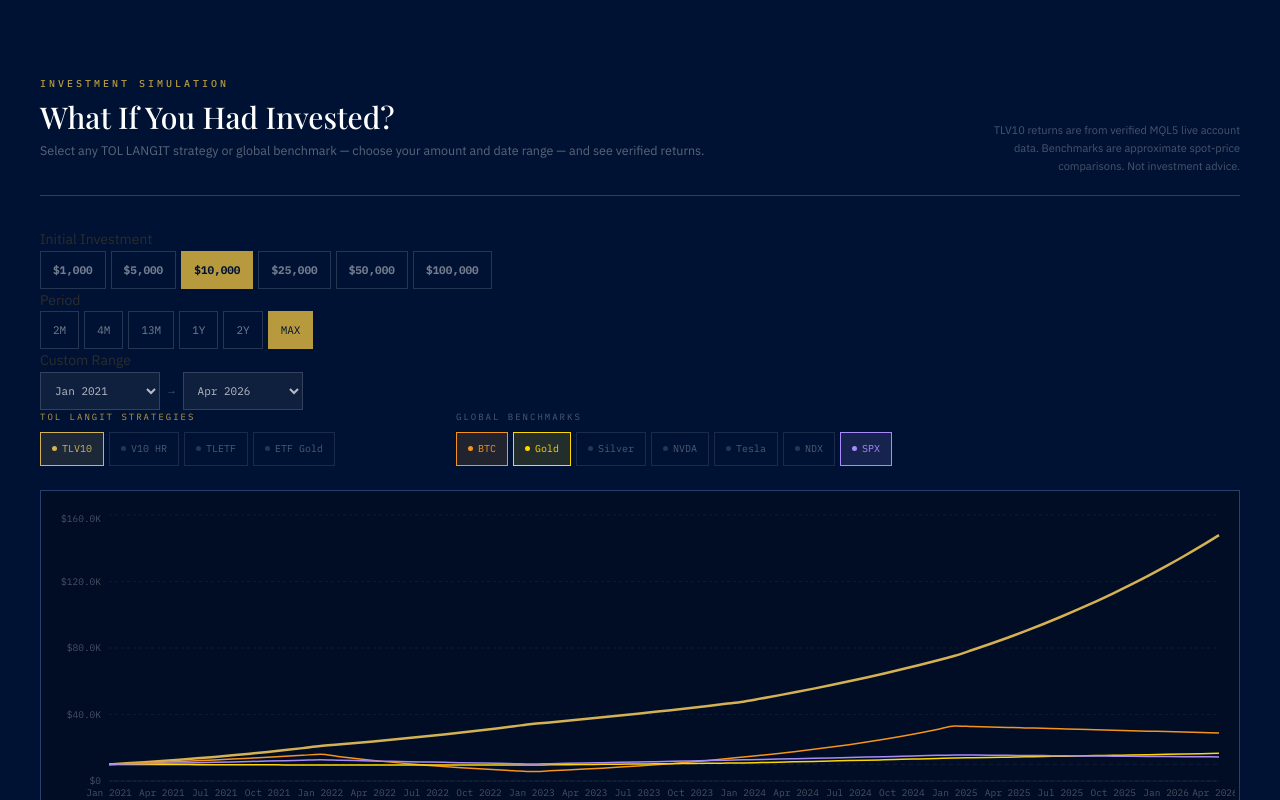
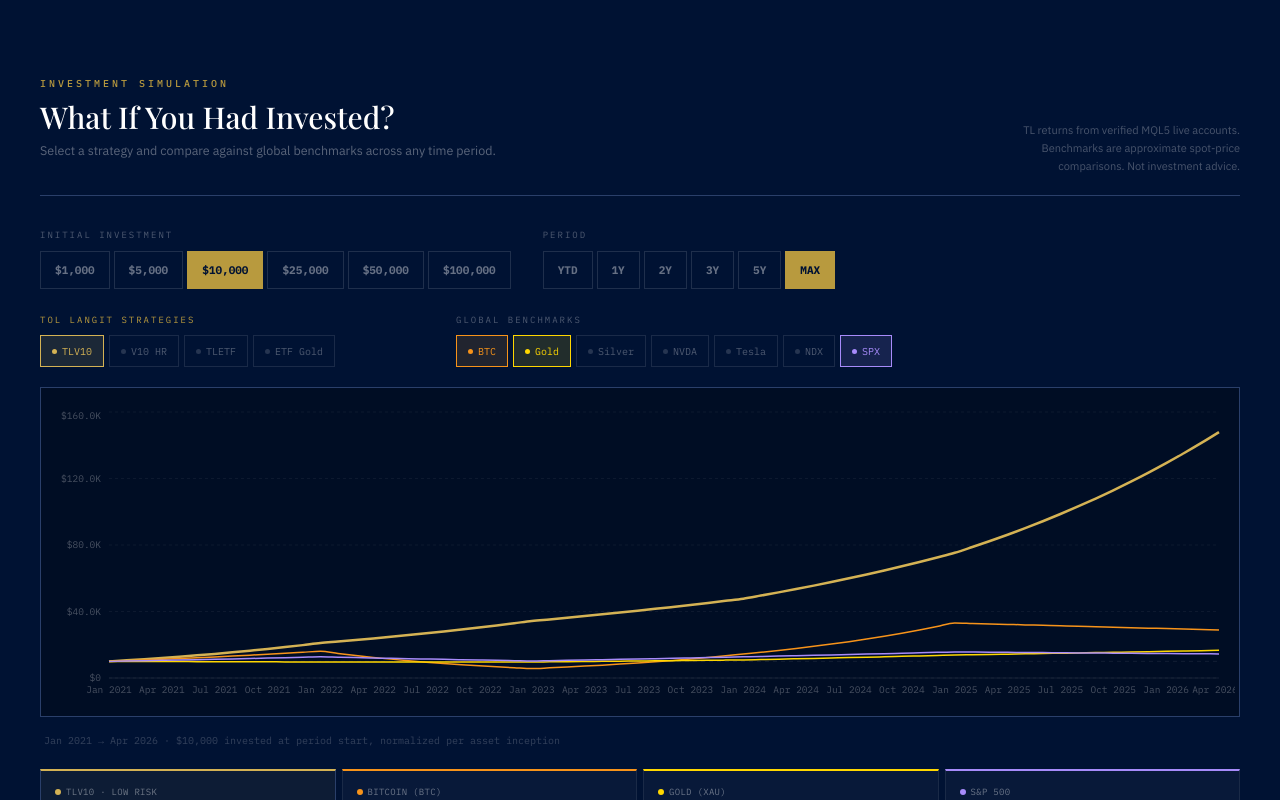
Before and after one commit to adithyodw/tol-langit-dashboard, a Next.js app: page / in a window 1280 px wide. Shown: the part 7420-8220 px from the top of the page. Built offline with nearby package versions, Linux system fonts and the light colour scheme; a web font is replaced by a local one.

Commit message:
fix: replace custom date selectors with standard YTD/1Y/2Y/3Y/5Y/MAX presets
Remove the broken custom date dropdowns that caused a client-side crash.
Replace with six institutional-standard period buttons.

```diff
--- a/components/SimulationSection.tsx
+++ b/components/SimulationSection.tsx
@@ -12,10 +12,8 @@
 const SANS  = "'IBM Plex Sans', system-ui, sans-serif";
 
 /* ─── Month index helpers (0 = Jan 2021, 63 = Apr 2026) ─────────────────── */
-const TOTAL_MONTHS = 64; // Jan 2021 – Apr 2026
-function monthIndex(year: number, month: number): number { // month: 0-based
-  return (year - 2021) * 12 + month;
-}
+const TOTAL_MONTHS = 64;
+function monthIndex(year: number, month: number): number { return (year - 2021) * 12 + month; }
 function monthLabel(idx: number): string {
   const y = 2021 + Math.floor(idx / 12);
   const m = idx % 12;
@@ -24,8 +22,6 @@
 const ALL_MONTHS = Array.from({ length: TOTAL_MONTHS }, (_, i) => monthLabel(i));
 
 /* ─── Series builder ─────────────────────────────────────────────────────── */
-// Build array of 64 nullable values. null = before inception.
-// values[i] = portfolio value ($10,000 base) at month i.
 function buildSeries(startIdx: number, monthlyRates: number[]): (number | null)[] {
   const out: (number | null)[] = new Array(TOTAL_MONTHS).fill(null);
   let v = 10000;
@@ -35,94 +31,74 @@
   }
   return out;
 }
-
-// Annual factor -> monthly rate helper
 function mRate(annualFactor: number): number { return Math.pow(annualFactor, 1 / 12); }
 
-/* ─── Pre-computed monthly series ($10,000 base at each asset's inception) ─ */
+/* ─── Pre-computed monthly series ($10,000 base at inception) ─────────────── */
 const SERIES: Record<string, (number | null)[]> = (() => {
-  // V10: Jan 2021 – Apr 2026 (64 months)
-  // Exact annual returns: 2021=+110.41%, 2022=+63.02%, 2023=+39.16%, 2024=+57.74%
-  // 2025-Apr2026 (16m): derived from total +1,447.47% → value 154,747 at Apr 2026
   const v10Rates: number[] = [
-    ...Array(12).fill(mRate(2.1041)),  // 2021
-    ...Array(12).fill(mRate(1.6302)),  // 2022
-    ...Array(12).fill(mRate(1.3916)),  // 2023
-    ...Array(12).fill(mRate(1.5774)),  // 2024
-    ...Array(16).fill(mRate(Math.pow(154747 / 75297, 12 / 16))), // 2025-Apr26
+    ...Array(12).fill(mRate(2.1041)),
+    ...Array(12).fill(mRate(1.6302)),
+    ...Array(12).fill(mRate(1.3916)),
+    ...Array(12).fill(mRate(1.5774)),
+    ...Array(16).fill(mRate(Math.pow(154747 / 75297, 12 / 16))),
   ];
-  const tlv10 = buildSeries(0, v10Rates);
+  const tlv10   = buildSeries(0, v10Rates);
+  const v10hr   = buildSeries(monthIndex(2025, 2), Array(14).fill(mRate(Math.pow(10.5748, 12 / 13))));
+  const etf     = buildSeries(monthIndex(2026, 0), Array(4).fill(mRate(Math.pow(1.3966, 12 / 3))));
+  const etfgold = buildSeries(monthIndex(2026, 1), Array(3).fill(mRate(Math.pow(2.0077, 12 / 2))));
 
-  // V10HR: Mar 2025 – Apr 2026 (14 data points, 13 intervals)
-  // Verified total return: +957.48% → growth factor 10.5748
-  const v10hrRate = mRate(Math.pow(10.5748, 12 / 13));
-  const v10hr = buildSeries(monthIndex(2025, 2), Array(14).fill(v10hrRate));
-
-  // ETF: Jan 2026 – Apr 2026 (4 data points, 3 intervals)
-  // Abs gain: +39.66% → growth factor 1.3966
-  const etfRate = mRate(Math.pow(1.3966, 12 / 3));
-  const etf = buildSeries(monthIndex(2026, 0), Array(4).fill(etfRate));
-
-  // ETF Gold MR: Feb 2026 – Apr 2026 (3 data points, 2 intervals)
-  // Total return: +100.77% → growth factor 2.0077
-  const etfgRate = mRate(Math.pow(2.0077, 12 / 2));
-  const etfgold = buildSeries(monthIndex(2026, 1), Array(3).fill(etfgRate));
-
-  // Benchmarks: Jan 2021 – Apr 2026 (annual factors per year, then derived 16-month tail)
   function bench(af: Record<number, number>, tail: number): (number | null)[] {
-    const rates: number[] = [
+    return buildSeries(0, [
       ...Array(12).fill(mRate(af[2021])),
       ...Array(12).fill(mRate(af[2022])),
       ...Array(12).fill(mRate(af[2023])),
       ...Array(12).fill(mRate(af[2024])),
       ...Array(16).fill(mRate(Math.pow(tail, 12 / 16))),
-    ];
-    return buildSeries(0, rates);
+    ]);
   }
-  // Sources: spot prices Jan 2021 / Dec each year / Apr 2026 (approximate)
-  const btc   = bench({ 2021:1.608, 2022:0.352, 2023:2.548, 2024:2.298 }, 0.864);
-  const gold  = bench({ 2021:0.964, 2022:0.998, 2023:1.130, 2024:1.272 }, 1.219);
-  const silver= bench({ 2021:0.859, 2022:1.051, 2023:0.993, 2024:1.216 }, 1.121);
-  const nvda  = bench({ 2021:2.246, 2022:0.497, 2023:3.390, 2024:2.712 }, 0.799);
-  const tsla  = bench({ 2021:1.437, 2022:0.349, 2023:2.016, 2024:1.625 }, 0.670);
-  const ndx   = bench({ 2021:1.212, 2022:0.684, 2023:1.538, 2024:1.284 }, 0.889);
-  const spx   = bench({ 2021:1.271, 2022:0.806, 2023:1.242, 2024:1.233 }, 0.918);
+  const btc    = bench({ 2021:1.608, 2022:0.352, 2023:2.548, 2024:2.298 }, 0.864);
+  const gold   = bench({ 2021:0.964, 2022:0.998, 2023:1.130, 2024:1.272 }, 1.219);
+  const silver = bench({ 2021:0.859, 2022:1.051, 2023:0.993, 2024:1.216 }, 1.121);
+  const nvda   = bench({ 2021:2.246, 2022:0.497, 2023:3.390, 2024:2.712 }, 0.799);
+  const tsla   = bench({ 2021:1.437, 2022:0.349, 2023:2.016, 2024:1.625 }, 0.670);
+  const ndx    = bench({ 2021:1.212, 2022:0.684, 2023:1.538, 2024:1.284 }, 0.889);
+  const spx    = bench({ 2021:1.271, 2022:0.806, 2023:1.242, 2024:1.233 }, 0.918);
 
   return { tlv10, v10hr, etf, etfgold, btc, gold, silver, nvda, tsla, ndx, spx };
 })();
 
 /* ─── Asset metadata ────────────────────────────────────────────────────── */
 const TL_ASSETS = [
-  { key:'tlv10',   label:'TLV10 · Low Risk',    short:'TLV10',    color:'#d4b254', group:'tl', startIdx: 0,  note:'Inception Jan 2021 · +1,447% verified' },
-  { key:'v10hr',   label:'V10 HR · High Risk',  short:'V10 HR',   color:'#f87171', group:'tl', startIdx: 50, note:'Inception Mar 2025 · +958% verified' },
-  { key:'etf',     label:'ETF · High Risk',      short:'TLETF',    color:'#60a5fa', group:'tl', startIdx: 60, note:'Inception Jan 2026 · +39.66% abs gain' },
-  { key:'etfgold', label:'ETF Gold MR · Med',   short:'ETF Gold', color:'#34d399', group:'tl', startIdx: 61, note:'Inception Feb 2026 · +100.77% verified' },
+  { key:'tlv10',   label:'TLV10 · Low Risk',   short:'TLV10',    color:'#d4b254', group:'tl', note:'Inception Jan 2021 · +1,447% verified' },
+  { key:'v10hr',   label:'V10 HR · High Risk',  short:'V10 HR',   color:'#f87171', group:'tl', note:'Inception Mar 2025 · +958% verified' },
+  { key:'etf',     label:'ETF · High Risk',      short:'TLETF',    color:'#60a5fa', group:'tl', note:'Inception Jan 2026 · +39.66% abs gain' },
+  { key:'etfgold', label:'ETF Gold MR · Med',   short:'ETF Gold', color:'#34d399', group:'tl', note:'Inception Feb 2026 · +100.77% verified' },
 ];
 const BENCH_ASSETS = [
-  { key:'btc',    label:'Bitcoin (BTC)',  short:'BTC',   color:'#f7931a', group:'bench', startIdx:0, note:'Spot BTC/USD price return' },
-  { key:'gold',   label:'Gold (XAU)',     short:'Gold',  color:'#FFD700', group:'bench', startIdx:0, note:'Spot XAU/USD price return' },
-  { key:'silver', label:'Silver (XAG)',   short:'Silver',color:'#b0c4d8', group:'bench', startIdx:0, note:'Spot XAG/USD price return' },
-  { key:'nvda',   label:'NVIDIA (NVDA)', short:'NVDA',  color:'#76b900', group:'bench', startIdx:0, note:'NVDA split-adjusted price return' },
-  { key:'tsla',   label:'Tesla (TSLA)',  short:'Tesla', color:'#e31937', group:'bench', startIdx:0, note:'TSLA split-adjusted price return' },
-  { key:'ndx',    label:'Nasdaq 100',    short:'NDX',   color:'#818cf8', group:'bench', startIdx:0, note:'NDX price return (no dividends)' },
-  { key:'spx',    label:'S&P 500',       short:'SPX',   color:'#a78bfa', group:'bench', startIdx:0, note:'SPX price return (no dividends)' },
+  { key:'btc',    label:'Bitcoin (BTC)',  short:'BTC',    color:'#f7931a', group:'bench', note:'Spot BTC/USD price return' },
+  { key:'gold',   label:'Gold (XAU)',     short:'Gold',   color:'#FFD700', group:'bench', note:'Spot XAU/USD price return' },
+  { key:'silver', label:'Silver (XAG)',   short:'Silver', color:'#b0c4d8', group:'bench', note:'Spot XAG/USD price return' },
+  { key:'nvda',   label:'NVIDIA (NVDA)', short:'NVDA',   color:'#76b900', group:'bench', note:'NVDA split-adjusted price return' },
+  { key:'tsla',   label:'Tesla (TSLA)',  short:'Tesla',  color:'#e31937', group:'bench', note:'TSLA split-adjusted price return' },
+  { key:'ndx',    label:'Nasdaq 100',    short:'NDX',    color:'#818cf8', group:'bench', note:'NDX price return (no dividends)' },
+  { key:'spx',    label:'S&P 500',       short:'SPX',    color:'#a78bfa', group:'bench', note:'SPX price return (no dividends)' },
 ];
 const ALL_ASSETS = [...TL_ASSETS, ...BENCH_ASSETS];
-
 const AMOUNTS = [1000, 5000, 10000, 25000, 50000, 100000];
 
-/* ─── Presets ────────────────────────────────────────────────────────────── */
-const PRESETS: { label: string; start: number; end: number }[] = [
-  { label: '2M',  start: 61, end: 63 }, // Feb–Apr 2026 (ETF Gold MR full track)
-  { label: '4M',  start: 60, end: 63 }, // Jan–Apr 2026 (ETF full track)
-  { label: '13M', start: 50, end: 63 }, // Mar 2025–Apr 2026 (V10HR full track)
-  { label: '1Y',  start: 51, end: 63 }, // Apr 2025–Apr 2026
-  { label: '2Y',  start: 39, end: 63 }, // Apr 2024–Apr 2026
-  { label: 'MAX', start: 0,  end: 63 }, // Jan 2021–Apr 2026
+/* ─── Period presets ─────────────────────────────────────────────────────── */
+// idx: 0=Jan2021, 63=Apr2026. YTD=Jan2026(60). 1Y=Apr2025(51). 2Y=Apr2024(39). 3Y=Apr2023(27). 5Y=Apr2021(3).
+const PRESETS = [
+  { label: 'YTD', start: 60, end: 63 },
+  { label: '1Y',  start: 51, end: 63 },
+  { label: '2Y',  start: 39, end: 63 },
+  { label: '3Y',  start: 27, end: 63 },
+  { label: '5Y',  start:  3, end: 63 },
+  { label: 'MAX', start:  0, end: 63 },
 ];
 const DEFAULT_PRESET = 5; // MAX
 
-/* ─── Formatting helpers ────────────────────────────────────────────────── */
+/* ─── Formatting ─────────────────────────────────────────────────────────── */
 function fmtUSD(n: number): string {
   if (n >= 1_000_000) return `$${(n / 1_000_000).toFixed(2)}M`;
   if (n >= 1_000)     return `$${(n / 1_000).toFixed(1)}K`;
@@ -157,17 +133,12 @@
 
 /* ─── Main component ─────────────────────────────────────────────────────── */
 export default function SimulationSection() {
-  const [amount,       setAmount]      = useState(10000);
-  const [active,       setActive]      = useState<Set<string>>(new Set(['tlv10', 'btc', 'gold', 'spx']));
-  const [presetIdx,    setPresetIdx]   = useState(DEFAULT_PRESET);
-  const [customStart,  setCustomStart] = useState<number | null>(null);
-  const [customEnd,    setCustomEnd]   = useState<number | null>(null);
+  const [amount,    setAmount]    = useState(10000);
+  const [active,    setActive]    = useState<Set<string>>(new Set(['tlv10', 'btc', 'gold', 'spx']));
+  const [presetIdx, setPresetIdx] = useState(DEFAULT_PRESET);
 
-  const preset   = PRESETS[presetIdx];
-  const startIdx = customStart ?? preset.start;
-  const endIdx   = customEnd   ?? preset.end;
+  const { start: startIdx, end: endIdx } = PRESETS[presetIdx];
 
-  /* Build chart data for selected range */
   const chartData = useMemo(() => {
     const rows = [];
     for (let i = startIdx; i <= endIdx; i++) {
@@ -176,12 +147,8 @@
       for (const key of active) {
         const raw = SERIES[key]?.[i];
         if (raw !== null && raw !== undefined) {
-          // Normalize: value relative to what it was at user's start date
           const baseRaw = SERIES[key]?.slice(startIdx, endIdx + 1).find(v => v !== null);
-          if (baseRaw) {
-            row[key] = Math.round((raw / baseRaw) * amount);
-            hasValue = true;
-          }
+          if (baseRaw) { row[key] = Math.round((raw / baseRaw) * amount); hasValue = true; }
         }
       }
       if (hasValue || rows.length === 0) rows.push(row);
@@ -189,25 +156,22 @@
     return rows;
   }, [startIdx, endIdx, active, amount]);
 
-  /* Result summary per asset */
   const results = useMemo(() => {
     return ALL_ASSETS.filter(a => active.has(a.key)).map(a => {
       const series = SERIES[a.key];
-      // Find first non-null value in range
       let baseVal: number | null = null, baseIdx = -1;
       for (let i = startIdx; i <= endIdx; i++) {
         if (series[i] !== null) { baseVal = series[i]; baseIdx = i; break; }
       }
-      // Find last non-null value in range
       let endVal: number | null = null, lastIdx = -1;
       for (let i = endIdx; i >= startIdx; i--) {
         if (series[i] !== null) { endVal = series[i]; lastIdx = i; break; }
       }
-      if (!baseVal || !endVal) return null;
+      if (!baseVal || !endVal || baseIdx < 0 || lastIdx < 0) return null;
       const finalAmt = Math.round((endVal / baseVal) * amount);
       const profit   = finalAmt - amount;
       return { ...a, finalAmt, profit, pct: fmtPct(amount, finalAmt), isPos: finalAmt >= amount, actualStart: ALL_MONTHS[baseIdx], actualEnd: ALL_MONTHS[lastIdx] };
-    }).filter(Boolean) as ({ key:string;label:string;short:string;color:string;note:string;group:string;finalAmt:number;profit:number;pct:string;isPos:boolean;actualStart:string;actualEnd:string })[];
+    }).filter(Boolean) as { key:string;label:string;short:string;color:string;note:string;group:string;finalAmt:number;profit:number;pct:string;isPos:boolean;actualStart:string;actualEnd:string }[];
   }, [startIdx, endIdx, active, amount]);
 
   const toggle = (key: string) => setActive(prev => {
@@ -216,7 +180,11 @@
     else next.add(key);
     return next;
   });
-  const clearCustom = () => { setCustomStart(null); setCustomEnd(null); };
+
+  const btnBase: React.CSSProperties = {
+    padding: '8px 14px', fontFamily: MONO, fontSize: 11, cursor: 'pointer',
+    borderRadius: 0, minHeight: 38, transition: 'all .15s', fontWeight: 600,
+  };
 
   return (
     <section className="sp" id="simulation" style={{ padding: '72px 40px', background: C.navy, fontFamily: SANS }}>
@@ -227,69 +195,49 @@
           <div>
             <div style={{ fontSize: 10, letterSpacing: 3, textTransform: 'uppercase', color: C.gold, marginBottom: 8, fontWeight: 500, fontFamily: MONO }}>Investment Simulation</div>
             <h2 style={{ fontFamily: SERIF, fontSize: 'clamp(22px,3vw,30px)', fontWeight: 500, color: C.white, lineHeight: 1.15, margin: 0 }}>What If You Had Invested?</h2>
-            <p style={{ fontSize: 12.5, color: 'rgba(255,255,255,.35)', marginTop: 6, lineHeight: 1.5 }}>Select any TOL LANGIT strategy or global benchmark — choose your amount and date range — and see verified returns.</p>
+            <p style={{ fontSize: 12.5, color: 'rgba(255,255,255,.35)', marginTop: 6, lineHeight: 1.5 }}>Select a strategy and compare against global benchmarks across any time period.</p>
           </div>
           <div className="sh-note" style={{ fontSize: 11, color: 'rgba(255,255,255,.28)', textAlign: 'right', maxWidth: 260, lineHeight: 1.65 }}>
-            TLV10 returns are from verified MQL5 live account data. Benchmarks are approximate spot-price comparisons. Not investment advice.
+            TL returns from verified MQL5 live accounts. Benchmarks are approximate spot-price comparisons. Not investment advice.
           </div>
         </div>
 
-        {/* ── Controls row ── */}
-        <div className="sim-controls">
+        {/* ── Controls ── */}
+        <div style={{ display: 'flex', gap: 32, flexWrap: 'wrap', marginBottom: 24, alignItems: 'flex-start' }}>
 
           {/* Amount */}
-          <div className="sim-control-block">
-            <div className="sim-label">Initial Investment</div>
-            <div style={{ display: 'flex', flexWrap: 'wrap', gap: 5 }}>
+          <div>
+            <div style={{ fontSize: 9, letterSpacing: 2, textTransform: 'uppercase', color: 'rgba(255,255,255,.3)', marginBottom: 8, fontFamily: MONO }}>Initial Investment</div>
+            <div style={{ display: 'flex', flexWrap: 'wrap', gap: 4 }}>
               {AMOUNTS.map(a => (
                 <button key={a} onClick={() => setAmount(a)} style={{
-                  padding: '8px 12px', background: amount === a ? C.gold : 'transparent',
-                  color: amount === a ? C.navy : 'rgba(255,255,255,.45)',
-                  border: `1px solid ${amount === a ? C.gold : 'rgba(255,255,255,.15)'}`,
-                  fontFamily: MONO, fontSize: 11, fontWeight: 700, cursor: 'pointer', borderRadius: 0, minHeight: 38, transition: 'all .15s',
+                  ...btnBase,
+                  background: amount === a ? C.gold : 'transparent',
+                  color: amount === a ? C.navy : 'rgba(255,255,255,.4)',
+                  border: `1px solid ${amount === a ? C.gold : 'rgba(255,255,255,.12)'}`,
                 }}>${a.toLocaleString()}</button>
               ))}
             </div>
           </div>
 
-          {/* Date range presets */}
-          <div className="sim-control-block">
-            <div className="sim-label">Period</div>
-            <div style={{ display: 'flex', gap: 5, flexWrap: 'wrap' }}>
+          {/* Period */}
+          <div>
+            <div style={{ fontSize: 9, letterSpacing: 2, textTransform: 'uppercase', color: 'rgba(255,255,255,.3)', marginBottom: 8, fontFamily: MONO }}>Period</div>
+            <div style={{ display: 'flex', gap: 4 }}>
               {PRESETS.map((p, i) => (
-                <button key={p.label} onClick={() => { setPresetIdx(i); clearCustom(); }} style={{
-                  padding: '8px 12px', fontFamily: MONO, fontSize: 11, cursor: 'pointer', borderRadius: 0, minHeight: 38,
-                  background: presetIdx === i && !customStart ? C.gold : 'transparent',
-                  color: presetIdx === i && !customStart ? C.navy : 'rgba(255,255,255,.45)',
-                  border: `1px solid ${presetIdx === i && !customStart ? C.gold : 'rgba(255,255,255,.15)'}`,
-                  transition: 'all .15s',
+                <button key={p.label} onClick={() => setPresetIdx(i)} style={{
+                  ...btnBase,
+                  background: presetIdx === i ? C.gold : 'transparent',
+                  color: presetIdx === i ? C.navy : 'rgba(255,255,255,.4)',
+                  border: `1px solid ${presetIdx === i ? C.gold : 'rgba(255,255,255,.12)'}`,
                 }}>{p.label}</button>
               ))}
             </div>
           </div>
-
-          {/* Custom date range */}
-          <div className="sim-control-block">
-            <div className="sim-label">Custom Range</div>
-            <div style={{ display: 'flex', gap: 8, alignItems: 'center', flexWrap: 'wrap' }}>
-              <select value={customStart ?? startIdx} onChange={e => { setCustomStart(+e.target.value); setPresetIdx(-1 as never); }} style={selectStyle}>
-                {ALL_MONTHS.map((m, i) => <option key={i} value={i}>{m}</option>)}
-              </select>
-              <span style={{ fontSize: 11, color: 'rgba(255,255,255,.3)', fontFamily: MONO }}>→</span>
-              <select value={customEnd ?? endIdx} onChange={e => { setCustomEnd(+e.target.value); setPresetIdx(-1 as never); }} style={selectStyle}>
-                {ALL_MONTHS.map((m, i) => <option key={i} value={i} disabled={i < (customStart ?? startIdx)}>{m}</option>)}
-              </select>
-              {(customStart !== null || customEnd !== null) && (
-                <button onClick={clearCustom} style={{ padding: '6px 10px', background: 'transparent', border: `1px solid rgba(255,255,255,.15)`, color: 'rgba(255,255,255,.4)', fontFamily: MONO, fontSize: 10, cursor: 'pointer', borderRadius: 0 }}>✕ RESET</button>
-              )}
-            </div>
-          </div>
         </div>
 
-        {/* ── Asset groups ── */}
-        <div style={{ display: 'flex', gap: 24, marginBottom: 24, flexWrap: 'wrap' }}>
-
-          {/* TOL LANGIT strategies */}
+        {/* ── Asset toggles ── */}
+        <div style={{ display: 'flex', gap: 24, marginBottom: 20, flexWrap: 'wrap' }}>
           <div style={{ flex: 1, minWidth: 200 }}>
             <div style={{ fontSize: 9, letterSpacing: 2, textTransform: 'uppercase', color: C.gold, marginBottom: 8, fontFamily: MONO }}>TOL LANGIT Strategies</div>
             <div style={{ display: 'flex', flexWrap: 'wrap', gap: 5 }}>
@@ -301,7 +249,7 @@
                     color: on ? a.color : 'rgba(255,255,255,.3)',
                     border: `1px solid ${on ? a.color : 'rgba(255,255,255,.1)'}`,
                     fontFamily: MONO, fontSize: 10, cursor: 'pointer', borderRadius: 0, transition: 'all .15s',
-                    display: 'flex', alignItems: 'center', gap: 5, minHeight: 34,
+                    display: 'flex', alignItems: 'center', gap: 5, minHeight: 32,
                   }}>
                     <span style={{ width: 5, height: 5, borderRadius: '50%', background: on ? a.color : 'rgba(255,255,255,.15)', flexShrink: 0 }} />
                     {a.short}
@@ -310,8 +258,6 @@
               })}
             </div>
           </div>
-
-          {/* Benchmarks */}
           <div style={{ flex: 2, minWidth: 200 }}>
             <div style={{ fontSize: 9, letterSpacing: 2, textTransform: 'uppercase', color: 'rgba(255,255,255,.3)', marginBottom: 8, fontFamily: MONO }}>Global Benchmarks</div>
             <div style={{ display: 'flex', flexWrap: 'wrap', gap: 5 }}>
@@ -323,7 +269,7 @@
                     color: on ? a.color : 'rgba(255,255,255,.3)',
                     border: `1px solid ${on ? a.color : 'rgba(255,255,255,.1)'}`,
                     fontFamily: MONO, fontSize: 10, cursor: 'pointer', borderRadius: 0, transition: 'all .15s',
-                    display: 'flex', alignItems: 'center', gap: 5, minHeight: 34,
+                    display: 'flex', alignItems: 'center', gap: 5, minHeight: 32,
                   }}>
                     <span style={{ width: 5, height: 5, borderRadius: '50%', background: on ? a.color : 'rgba(255,255,255,.15)', flexShrink: 0 }} />
                     {a.short}
@@ -360,7 +306,7 @@
           </ResponsiveContainer>
         </div>
         <div style={{ fontSize: 10, color: 'rgba(255,255,255,.2)', fontFamily: MONO, marginBottom: 20, paddingLeft: 4 }}>
-          {ALL_MONTHS[startIdx]} → {ALL_MONTHS[endIdx]} · Hypothetical ${amount.toLocaleString()} invested at period start, normalized per asset
+          {ALL_MONTHS[startIdx]} → {ALL_MONTHS[endIdx]} · ${amount.toLocaleString()} invested at period start, normalized per asset inception
         </div>
 
         {/* ── Result cards ── */}
@@ -399,8 +345,7 @@
             V10 HR: verified total return +957.48% over 13 months (Mar 2025–Apr 2026).
             ETF: verified absolute gain +39.66% over 4 months (Jan–Apr 2026).
             ETF Gold MR: verified total return +100.77% over ~10 weeks (Feb–Apr 2026).
-            All TL data sourced from live MQL5 & MyFXBook verified accounts.
-            Benchmark figures are approximate spot-price returns and exclude dividends, fees, and taxes.
+            All TL data from live MQL5 & MyFXBook verified accounts. Benchmark figures are approximate spot-price returns and exclude dividends, fees, and taxes.
             This simulation is hypothetical and illustrative only. Past performance does not guarantee future results. Not investment advice.
           </p>
         </div>
@@ -409,10 +354,3 @@
     </section>
   );
 }
-
-const selectStyle: React.CSSProperties = {
-  background: 'rgba(255,255,255,.06)', color: 'rgba(255,255,255,.7)',
-  border: '1px solid rgba(255,255,255,.15)', padding: '8px 10px',
-  fontFamily: MONO, fontSize: 11, borderRadius: 0, cursor: 'pointer',
-  minHeight: 38, minWidth: 120,
-};
```
